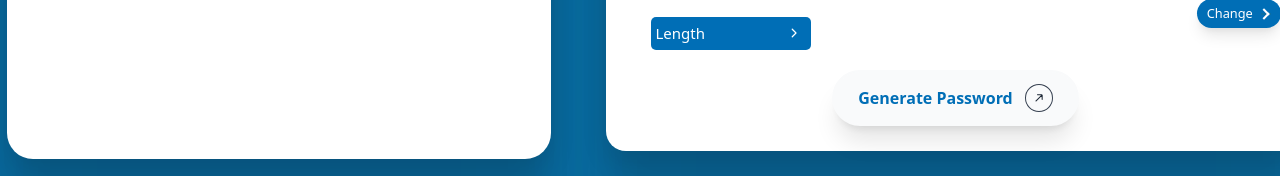
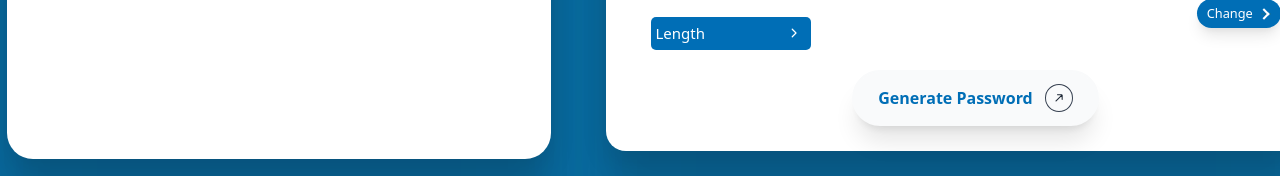
Before and after one commit to Robersan2212/IT-Service-Desk-Projects, a React (Create React App) app: page / in a window 1280 px wide. Shown: the part 529-705 px from the top of the page. Built offline with nearby package versions, Linux system fonts and the light colour scheme.

Commit message:
Modified Password Analyzer feature.

```diff
--- a/src/App.jsx
+++ b/src/App.jsx
@@ -6,7 +6,6 @@ import styled, { keyframes } from 'styled-components';
 import ResponsiveModalCard from './assets/components/mainCard/ResponsiveModalCard';
 import LoaderContainer from './assets/components/mainCard/loader/LoaderContainer';
 import PasswordAnalyzerCard from './assets/components/analyzerCard/PasswordAnalyzerCard';
-
 function App() {
   const [formVisible, setFormVisible] = useState(false);
   const [loading, setLoading] = useState(true);
--- a/src/assets/components/mainCard/buttons/ButtonContainer.jsx
+++ b/src/assets/components/mainCard/buttons/ButtonContainer.jsx
@@ -169,7 +169,7 @@ const StyledWrapper = styled.div`
 
   @media (min-width: 1024px) and (max-width: 1440px) {
     margin-top: ${props => props.isPasswordGenerated ? '60px' : '60px'};
-     margin-left: ${props => props.isPasswordGenerated ? '100px' : '0px'};
+     margin-left: ${props => props.isPasswordGenerated ? '100px' : '40px'};
   }
 
   @media (max-width: 480px) {
```
